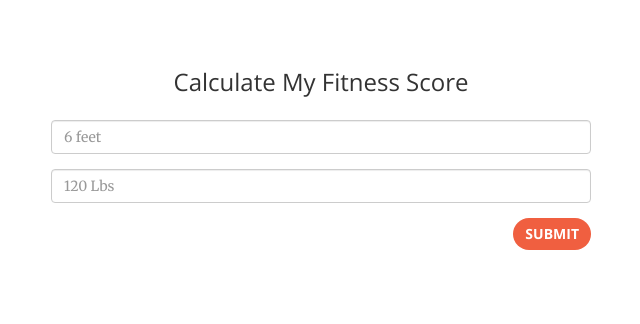
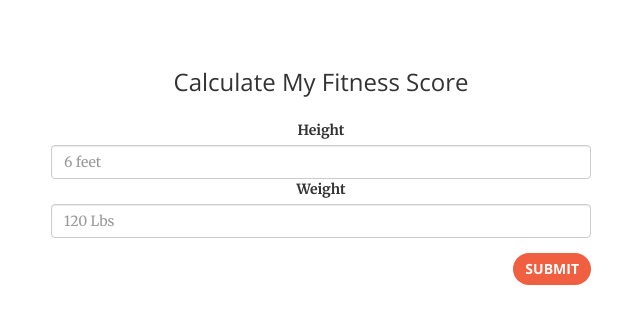
Before and after one commit to Melshaabiny/pstHealth, a Django app: page /fitness in a window 1280 px wide. Shown: the part 51-375 px from the top of the page, without its empty margins (34-674 px from the left). Run offline with Django 3.2, Linux system fonts and the light colour scheme; parts of the project's set-up code (start-up, migrations or seed data) failed here and were passed over; some libraries are stand-ins or nearby versions.

Commit message:
change navbar in fitness and modified homepage

```diff
--- a/fitness/templates/fitness/fitness.html
+++ b/fitness/templates/fitness/fitness.html
@@ -45,9 +45,12 @@
 	        <br style="clear:both">
 	                    <h3 style="margin-bottom: 25px; text-align: center;">Calculate My Fitness Score</h3>
 	        			<div class="form-group">
+        					<label for="input">Height</label>
+        					<div class="input">
 							<input type="text" class="form-control" id="height" name="height" placeholder="6 feet" required>
 						</div>
 						<div class="form-group">
+						<label>Weight</label>
 							<input type="text" class="form-control" id="weight" name="weight" placeholder="120 Lbs" required>
 						</div>
 <!-- 						<div class="form-group">
--- a/home/templates/home/home.html
+++ b/home/templates/home/home.html
@@ -41,7 +41,7 @@
                 <h1>My-Good-Health</h1>
                 <hr>
                 <p>A comprehensive way to track and take care of your health</p>
-                <a href="#about" class="btn btn-primary btn-xl page-scroll">Find Out More</a>
+                <a href="{% url 'accounts:signup' %}" class="btn btn-primary btn-xl page-scroll">Login Now</a>
             </div>
         </div>
     </header>
@@ -53,7 +53,7 @@
                     <h2 class="section-heading">We've got what you need!</h2>
                     <hr class="light">
                     <p class="text-faded">Start a new healthy life. Keep track of your health and nutritional intake!</p>
-                    <a href="{% url 'accounts:signup' %}" class="page-scroll btn btn-default btn-xl sr-button">Get Started!</a>
+                    <a href="{% url 'home.views.about' %}" class="page-scroll btn btn-default btn-xl sr-button">Find out More!</a>
                 </div>
             </div>
         </div>
```
